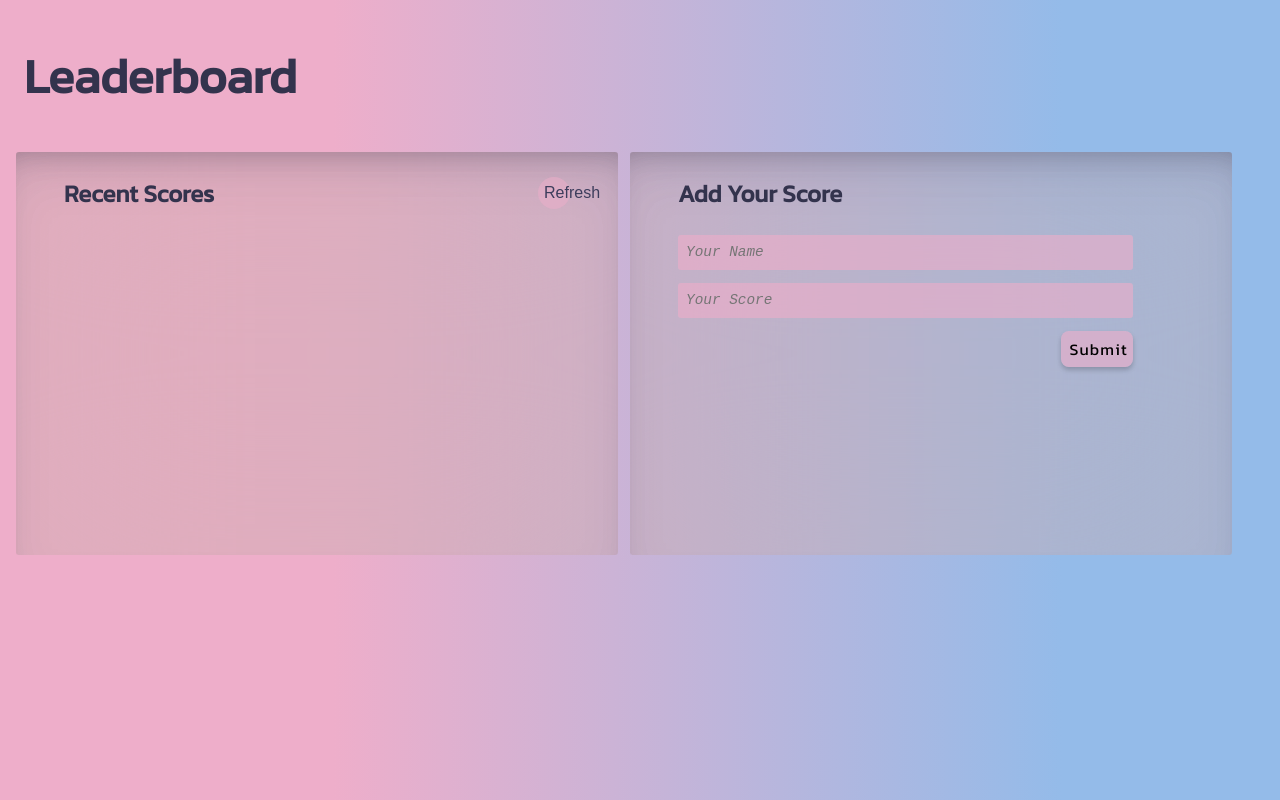
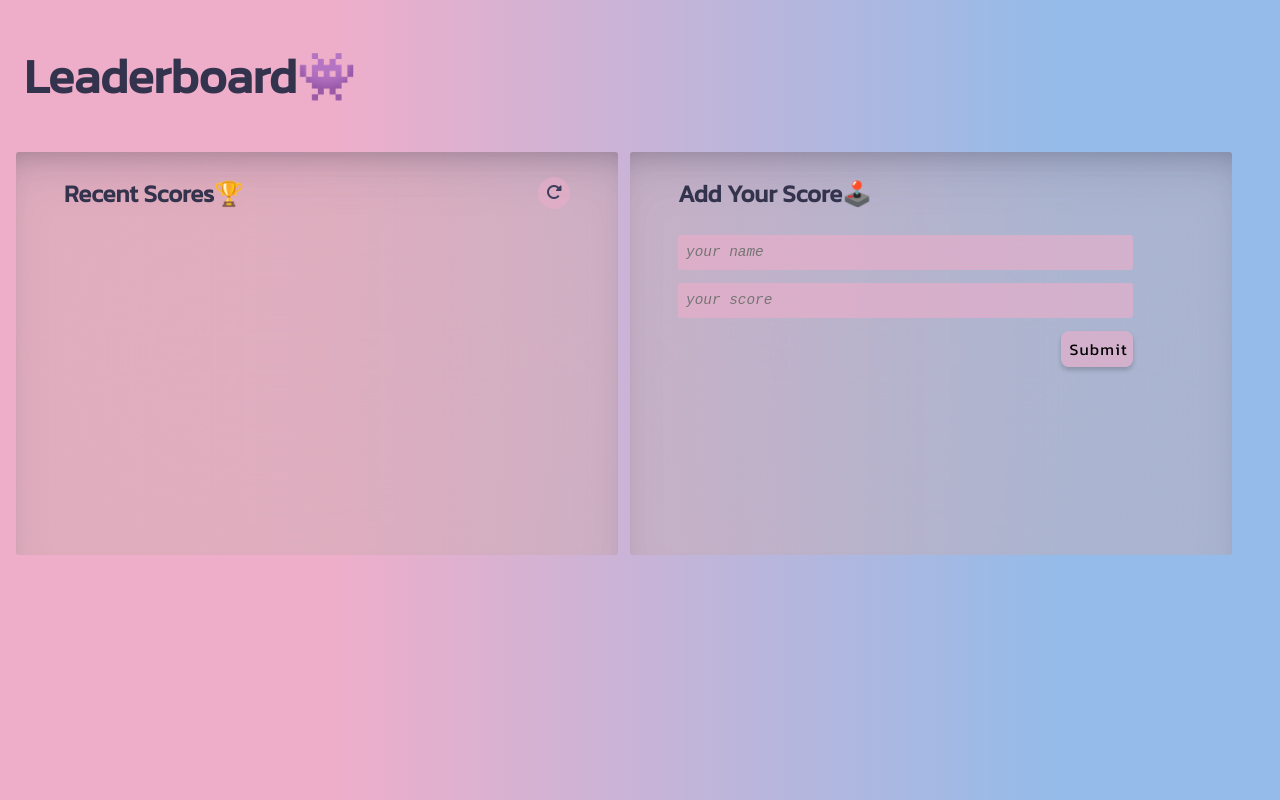
Before and after one commit to kaizipaul/leaderboard-with-async, a website built with webpack: page dist/index.html in a window 1280 px wide. Built offline with nearby package versions, Linux system fonts and the light colour scheme; no server answers.

Commit message:
build dist folder

```diff
--- a/dist/index.html
+++ b/dist/index.html
@@ -1,32 +1,39 @@
 <!DOCTYPE html>
 <html lang="en">
+
 <head>
     <meta charset="UTF-8">
     <meta http-equiv="X-UA-Compatible" content="IE=edge">
     <meta name="viewport" content="width=device-width, initial-scale=1.0">
     <title>Leaderboard</title>
+    <script src="https://kit.fontawesome.com/a738fb17fd.js" crossorigin="anonymous"></script>
 <script defer src="main.js"></script></head>
+
 <body>
-    <h2>Leaderboard</h2>
+    <h2>Leaderboard👾</h2>
     <div class="display-container">
+
+        <!--Section to show the scoreboard-->
         <div class="recent">
             <div class="recent-top">
-                <h3>Recent Scores</h3>
-                <button type="button" class="refresh">Refresh</button>
+                <h3>Recent Scores🏆</h3>
+                <button type="button" class="refresh"><i class="fa-solid fa-rotate-right"></i></button>
             </div>
             <div class="scoreboard">
-            <ul id="list-body">
+                <ul id="list-body">
 
-            </ul>
+                </ul>
+            </div>
         </div>
-        </div>
+
+        <!--Adding scores section-->
         <div class="add-scores">
             <div class="add-top">
-                <h3>Add Your Score</h3>
+                <h3>Add Your Score🕹️</h3>
             </div>
             <div class="input-section">
-                <input id="name" name="name" type="text" class="name-input" placeholder="Your Name">
-                <input id="score" type="number" name="score" placeholder="Your Score" class="score-input">
+                <input id="name" name="name" type="text" class="name-input" placeholder="your name">
+                <input id="score" type="number" name="score" placeholder="your score" class="score-input">
             </div>
             <div class="btn-flex">
                 <button type="submit" class="submit">Submit</button>
@@ -34,4 +41,5 @@
         </div>
     </div>
 </body>
+
 </html>
```
Also changed, not shown: dist/main.js (+2 -2 lines).
